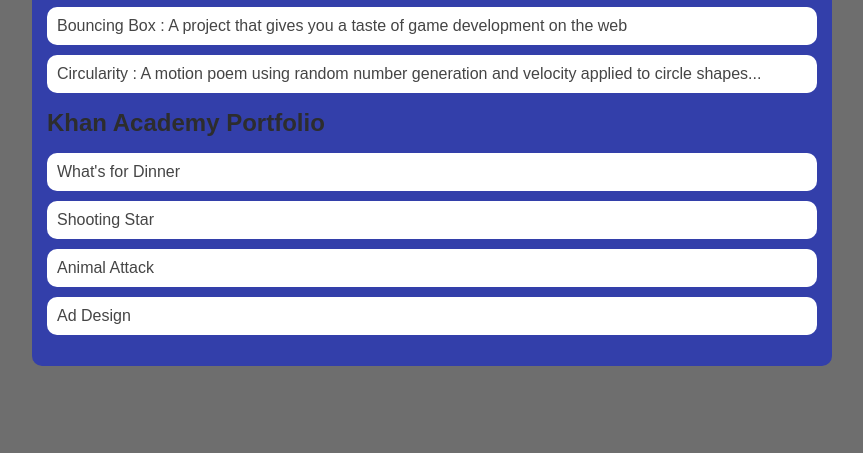
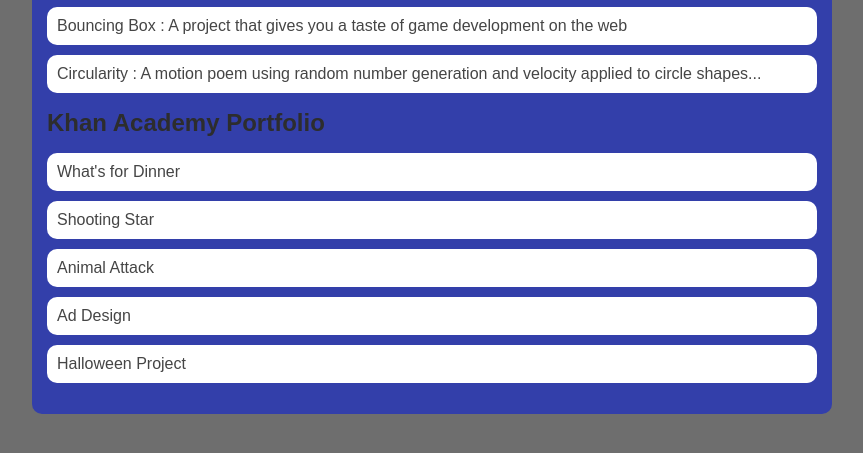
Before and after one commit to Timur-Bolukbas/Timur-Bolukbas.github.io, a plain HTML site: page portfolio.html in a window 1280 px wide. Shown: the part 217-670 px from the top of the page, without its empty margins (208-1071 px from the left). Drawn offline with Linux system fonts and the light colour scheme.

Commit message:
Added Halloween Project

```diff
--- a/portfolio.html
+++ b/portfolio.html
@@ -33,6 +33,7 @@
             <li><a href="https://www.khanacademy.org/computer-programming/spin-off-of-project-shooting-star/4708743772553216">Shooting Star </a></li>
             <li><a href="https://www.khanacademy.org/computer-programming/spin-off-of-project-animal-attack/6537101429882880?authuser=0">Animal Attack</a></li>
             <li><a href="https://www.khanacademy.org/computer-programming/spin-off-of-project-ad-design/5853798628507648">Ad Design</a></li>
+            <li><a href="https://www.khanacademy.org/computer-programming/halloween-project/6138841366183936">Halloween Project</a></li>
          </ul>
        </div>
       </main>
```
